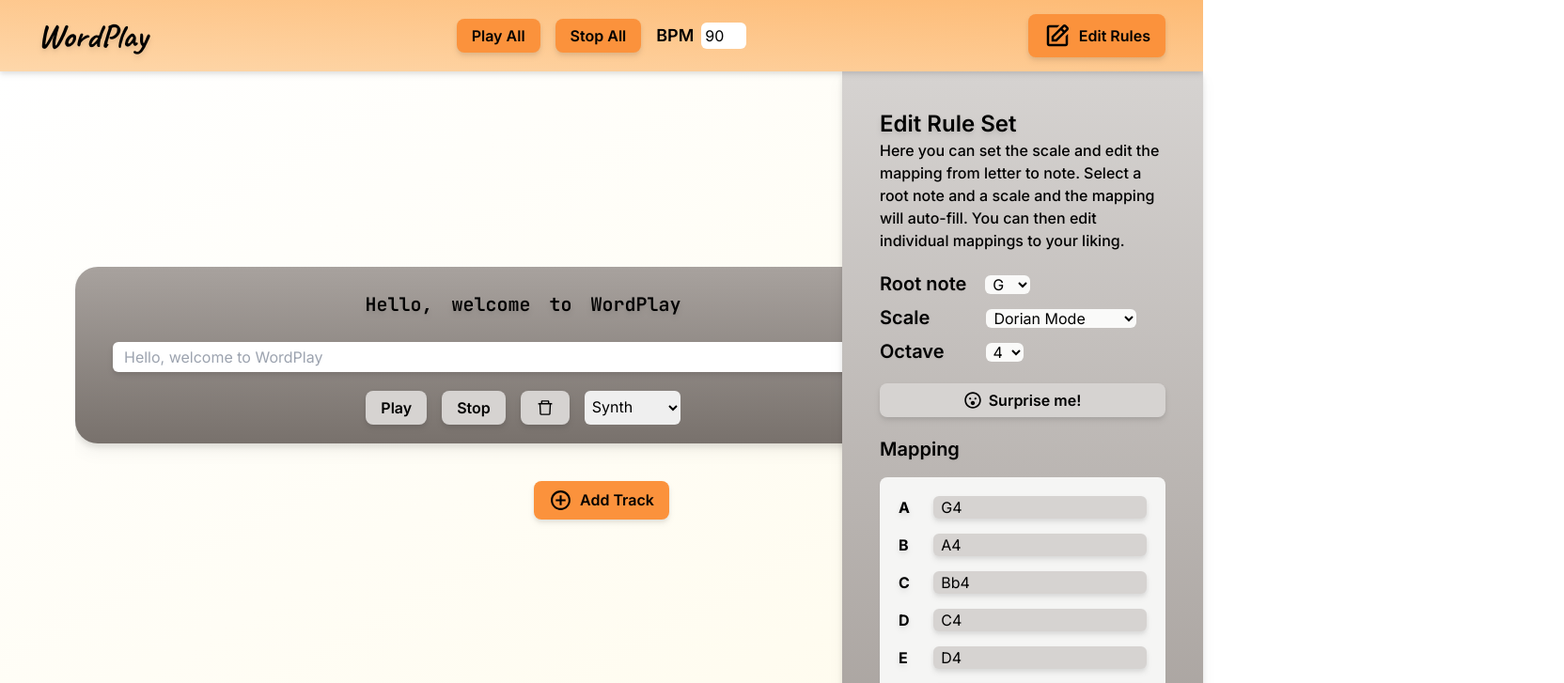
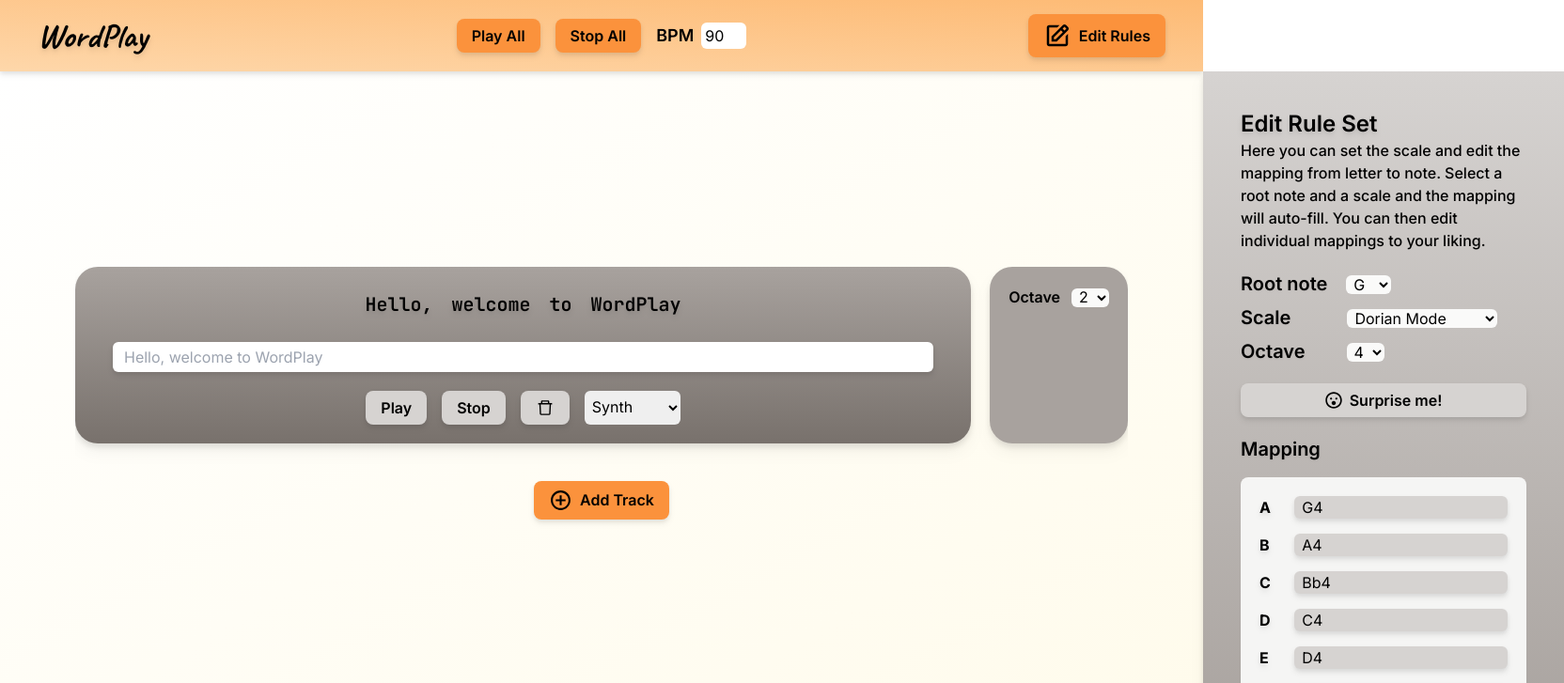
Before and after one commit to antonwallstedt/wordplay, a React (Vite) app: page / in a window 1280 px wide. Shown: the top 727 px of the page at 94% size, 1664 px wide, since content can reach past the window. Built offline with nearby package versions, Linux system fonts and the light colour scheme; what tw-elements would draw is missing.

Commit message:
Fix sidebar showing by default

```diff
--- a/src/containers/Sidebar.jsx
+++ b/src/containers/Sidebar.jsx
@@ -1,4 +1,4 @@
-import React, { useEffect, useState } from "react";
+import React from "react";
 import ButtonSecondary from "../components/ButtonSecondary";
 import { FaRegSurprise } from "react-icons/fa";
 
@@ -20,7 +20,7 @@
     <div
       className={
         "absolute right-0 z-0 mt-0 flex h-[90%] w-96 flex-col rounded-bl-xl bg-gradient-to-b from-stone-300 to-stone-400 p-10 drop-shadow-lg transition-transform duration-500 ease-in-out " +
-        (isShowing && "translate-x-[100%]")
+        (!isShowing && "translate-x-[100%]")
       }
     >
       <h1 className="text-2xl font-semibold drop-shadow-md">Edit Rule Set</h1>
```
